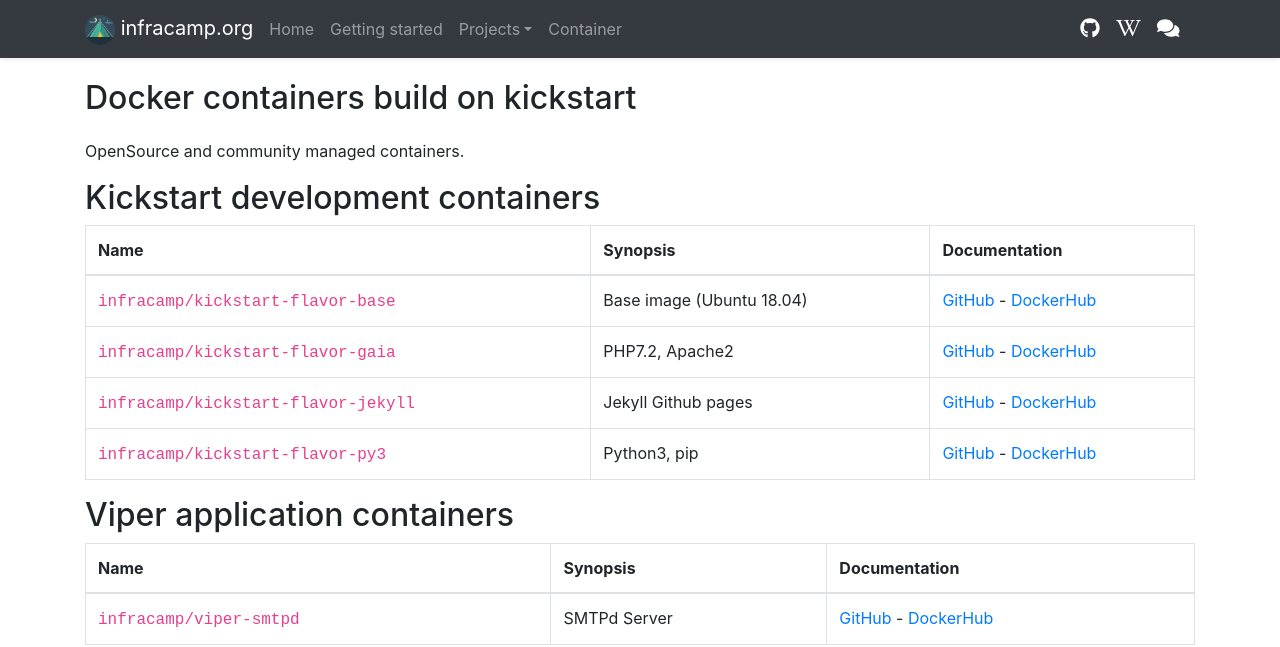
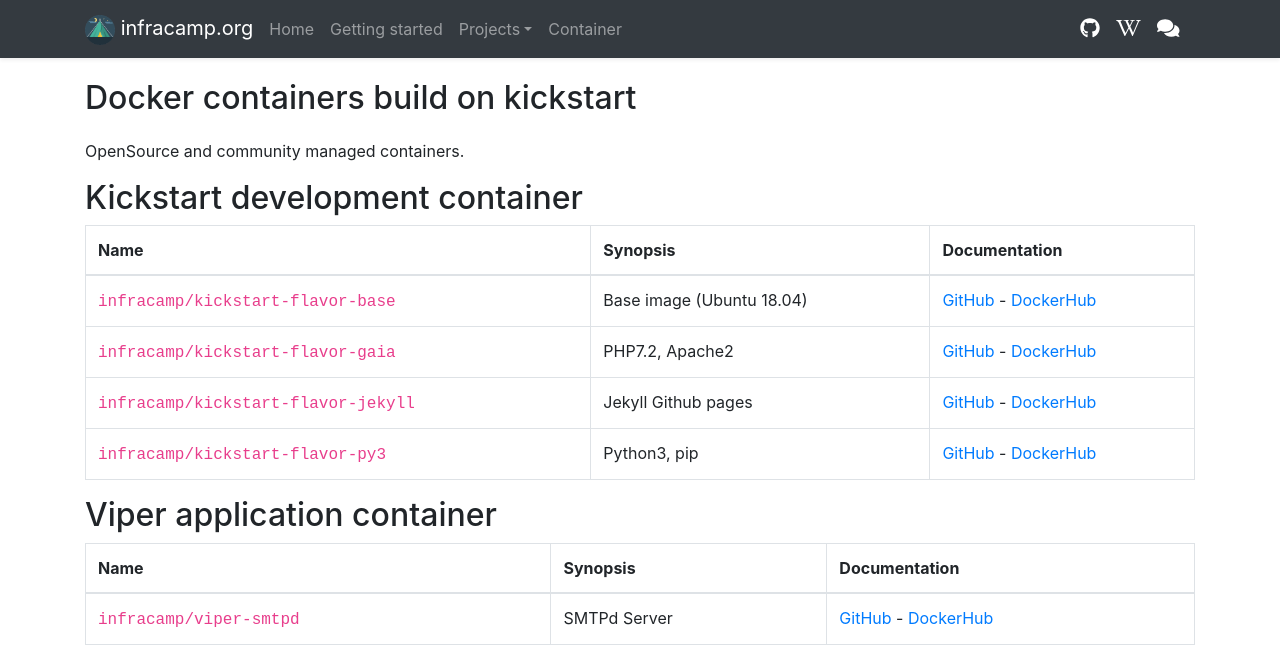
Before and after one commit to infracamp/infracamp, a Jekyll site: the page built from docs/container/index.md, in a window 1280 px wide. Shown: the top 647 px of the page. Built offline with Jekyll 4.4.1, drawn with Linux system fonts in a browser that asks for light colours; nearby versions of some CDN libraries.

Commit message:
containers => container

```diff
--- a/docs/container/index.md
+++ b/docs/container/index.md
@@ -7,7 +7,7 @@ title: Containers ready to run
 
 OpenSource and community managed containers.
 
-## Kickstart development containers
+## Kickstart development container
 
 | Name                                  | Synopsis                  | Documentation                                    |
 |---------------------------------------|---------------------------|--------------------------------------------------|
@@ -17,7 +17,7 @@ OpenSource and community managed containers.
 | `infracamp/kickstart-flavor-py3`      | Python3, pip              | [GitHub](https://github.com/infracamp/kickstart-flavor-py3) - [DockerHub](https://hub.docker.com/r/infracamp/kickstart-flavor-py3/) |
 
 
-## Viper application containers
+## Viper application container
 
 | Name                                  | Synopsis                  | Documentation                                    |
 |---------------------------------------|---------------------------|--------------------------------------------------|
```
